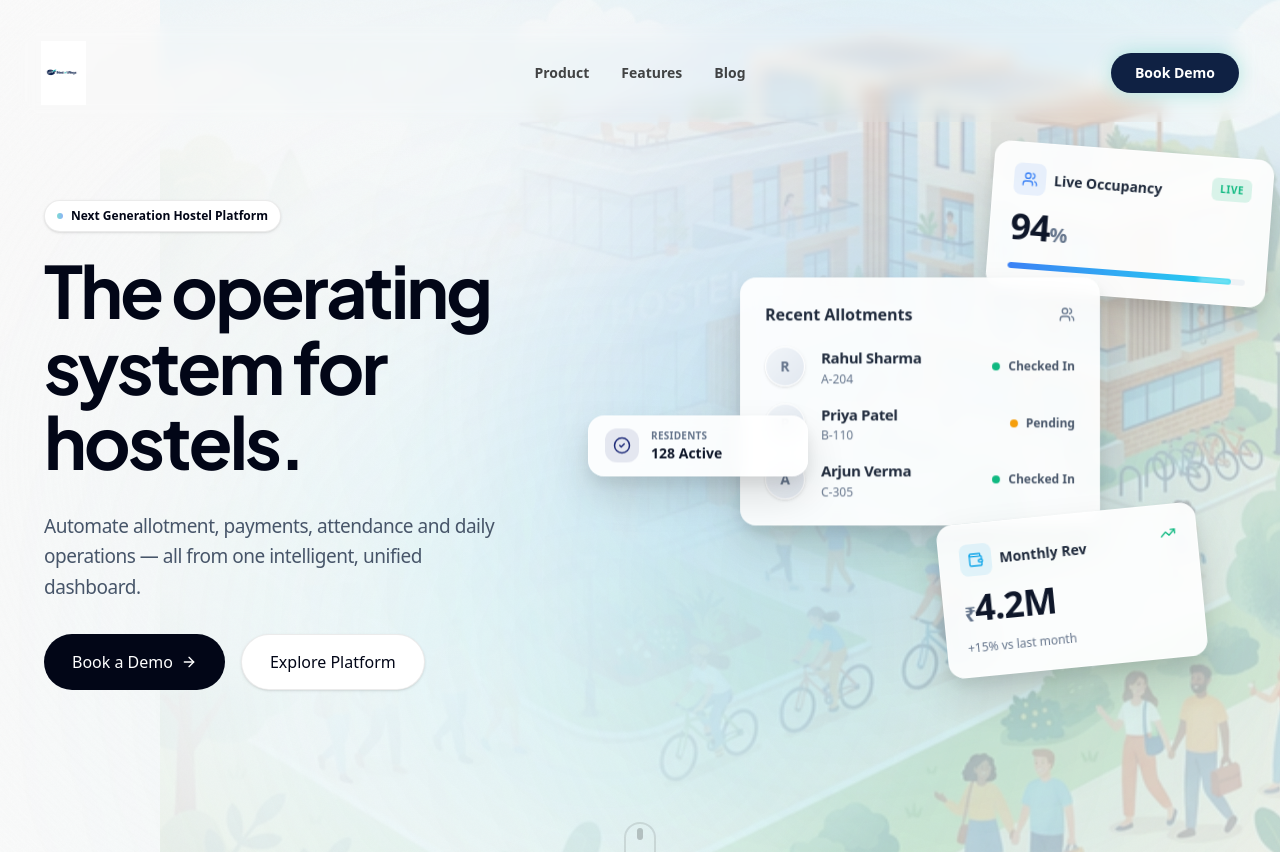
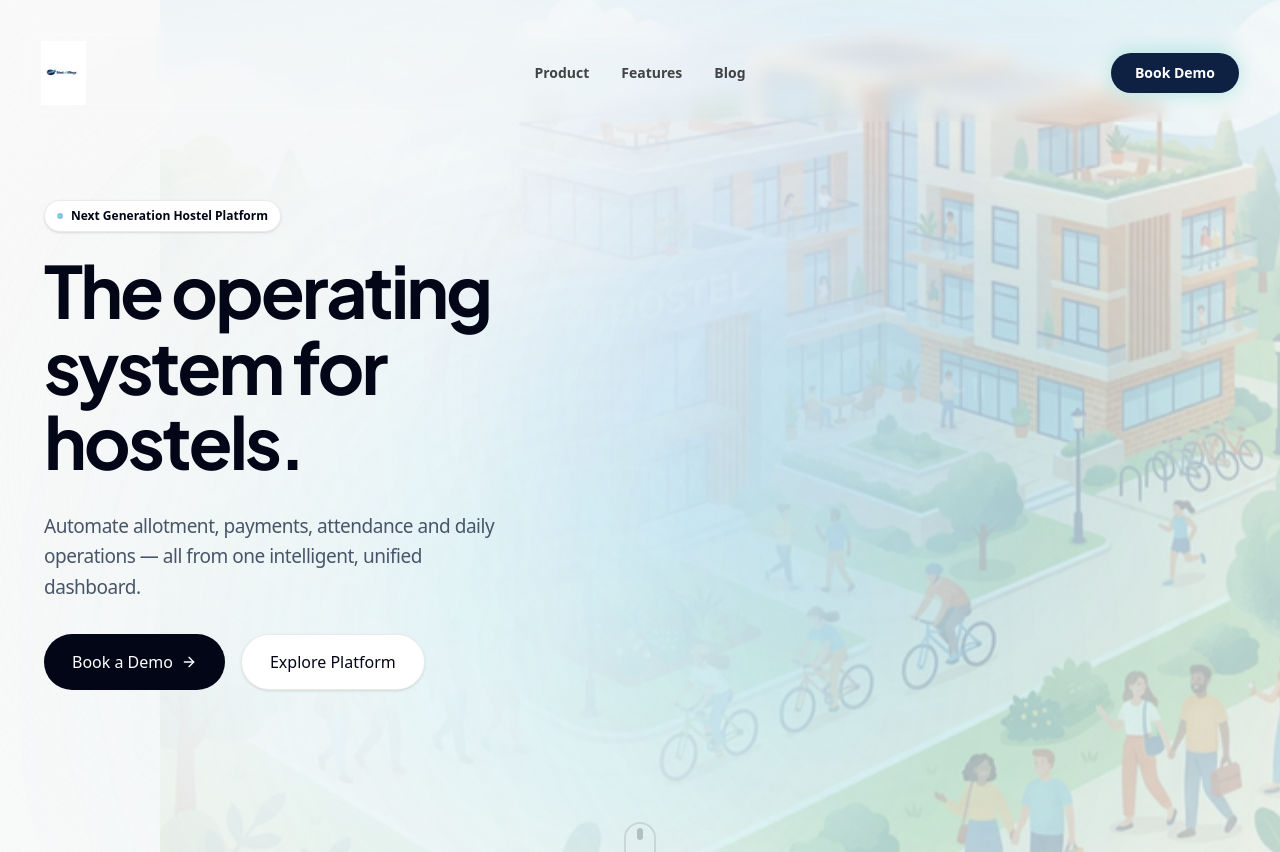
Before and after one commit to rachierich24/nestnwings, a Next.js app: page / in a window 1280 px wide. Shown: the top 852 px of the page. Built offline with nearby package versions, Linux system fonts and the light colour scheme.

Commit message:
style: remove duplicated react ui cards from hero section because the illustration image already contains them

```diff
--- a/src/components/home/Hero.tsx
+++ b/src/components/home/Hero.tsx
@@ -3,8 +3,7 @@
 import { useRef } from "react";
 import Link from "next/link";
 import { motion, useScroll, useTransform } from "framer-motion";
-import { ArrowRight, Activity, Users, ChevronDown, TrendingUp, Wallet, CheckCircle2, LineChart } from "lucide-react";
-import { OpsMockup, ResMockup, FinMockup } from "./ProductShowcase";
+import { ArrowRight } from "lucide-react";
 
 export function Hero() {
     const containerRef = useRef<HTMLDivElement>(null);
@@ -129,81 +128,7 @@ export function Hero() {
                         style={{ y: uiY }}
                         className="lg:col-span-7 relative h-[650px] w-full mt-4 lg:mt-0 flex flex-col lg:block z-20 perspective-[2000px]"
                     >
-                        {/* Layer 3: Floating SaaS UI Cards (Desktop Cluster / Mobile Carousel) */}
-                        <div className="relative z-20 w-full h-full flex items-center lg:block transform-style-3d">
-
-                            <div className="lg:hidden flex overflow-x-auto snap-x snap-mandatory gap-6 pb-8 pt-4 px-4 w-full scrollbar-hide">
-                                <div className="snap-center shrink-0 w-[85%] sm:w-[320px]">
-                                    <OccupancyCard />
-                                </div>
-                                <div className="snap-center shrink-0 w-[85%] sm:w-[320px]">
-                                    <RevenueCard />
-                                </div>
-                                <div className="snap-center shrink-0 w-[85%] sm:w-[320px]">
-                                    <AllotmentsCard />
-                                </div>
-                                <div className="snap-center shrink-0 w-[85%] sm:w-[280px]">
-                                    <ResidentsCard />
-                                </div>
-                            </div>
-
-                            <div className="hidden lg:block w-full h-full absolute inset-0">
-
-                                {/* Main Centerpiece: Allotments */}
-                                <motion.div
-                                    className="absolute top-[25%] right-[20%]"
-                                    style={{ zIndex: 30 }}
-                                    animate={{
-                                        y: [-8, 8, -8],
-                                        rotateY: [-2, 2, -2],
-                                        rotateX: [1, -1, 1]
-                                    }}
-                                    transition={{ duration: 8, ease: "easeInOut", repeat: Infinity, delay: 0 }}
-                                >
-                                    <AllotmentsCard />
-                                </motion.div>
-
-                                {/* Occupancy: Top Right */}
-                                <motion.div
-                                    className="absolute top-[5%] right-[-5%]"
-                                    style={{ zIndex: 20 }}
-                                    animate={{
-                                        y: [-5, 5, -5],
-                                        rotateZ: [2, 4, 2]
-                                    }}
-                                    transition={{ duration: 7, ease: "easeInOut", repeat: Infinity, delay: 1 }}
-                                >
-                                    <OccupancyCard />
-                                </motion.div>
-
-                                {/* Revenue: Bottom Right */}
-                                <motion.div
-                                    className="absolute top-[60%] right-[5%]"
-                                    style={{ zIndex: 40 }}
-                                    animate={{
-                                        y: [-6, 6, -6],
-                                        rotateZ: [-2, -4, -2]
-                                    }}
-                                    transition={{ duration: 7.5, ease: "easeInOut", repeat: Infinity, delay: 2 }}
-                                >
-                                    <RevenueCard />
-                                </motion.div>
-
-                                {/* Residents: Middle Left */}
-                                <motion.div
-                                    className="absolute top-[45%] left-[5%]"
-                                    style={{ zIndex: 50 }}
-                                    animate={{
-                                        y: [-4, 4, -4],
-                                    }}
-                                    transition={{ duration: 6, ease: "easeInOut", repeat: Infinity, delay: 3 }}
-                                >
-                                    <ResidentsCard />
-                                </motion.div>
-
-                            </div>
-
-                        </div>
+                        {/* The High-Fidelity UI Composition cards were removed because hero-illustration.png already includes them natively */}
                     </motion.div>
 
                 </div>
@@ -227,97 +152,3 @@ export function Hero() {
         </motion.section>
     );
 }
-
-// Reusable Glassmorphic Card Components
-
-function OccupancyCard() {
-    return (
-        <div className="w-full lg:w-[280px] p-5 rounded-2xl bg-white/90 backdrop-blur-[8px] border border-white/40 shadow-[0_20px_40px_rgba(0,0,0,0.12),0_8px_16px_rgba(0,0,0,0.08)] flex flex-col gap-3 transition-transform hover:-translate-y-1 rotate-2">
-            <div className="flex justify-between items-start">
-                <div className="flex items-center gap-2 text-[#3B82F6]">
-                    <div className="p-2 rounded-lg bg-[#3B82F6]/10">
-                        <Users size={16} />
-                    </div>
-                    <span className="text-sm font-bold text-[#1E293B]">Live Occupancy</span>
-                </div>
-                <div className="px-2 py-1 rounded-md bg-[#10B981]/15 text-[#10B981] text-[10px] uppercase tracking-wider font-bold">Live</div>
-            </div>
-            <div className="text-4xl font-black text-[#0F172A] tracking-tight">94<span className="text-xl text-[#64748B] font-semibold">%</span></div>
-            <div className="w-full h-1.5 bg-[#E2E8F0]/50 rounded-full overflow-hidden mt-1">
-                <div className="h-full bg-gradient-to-r from-[#3B82F6] to-[#22D3EE] w-[94%] rounded-full relative">
-                    <div className="absolute top-0 right-0 bottom-0 w-8 bg-white/40 blur-[2px] animate-[shimmer_2s_infinite]" />
-                </div>
-            </div>
-        </div>
-    );
-}
-
-function RevenueCard() {
-    return (
-        <div className="w-full lg:w-[260px] p-5 rounded-2xl bg-white/90 backdrop-blur-[8px] border border-white/40 shadow-[0_20px_40px_rgba(0,0,0,0.12),0_8px_16px_rgba(0,0,0,0.08)] flex flex-col gap-3 transition-transform hover:-translate-y-1 -rotate-2">
-            <div className="flex justify-between items-start">
-                <div className="flex items-center gap-2 text-[#0ea5e9]">
-                    <div className="p-2 rounded-lg bg-[#0ea5e9]/10">
-                        <Wallet size={16} />
-                    </div>
-                    <span className="text-sm font-bold text-[#1E293B]">Monthly Rev</span>
-                </div>
-                <TrendingUp size={16} className="text-[#10B981]" />
-            </div>
-            <div className="text-4xl font-black text-[#0F172A] tracking-tight"><span className="text-xl text-[#64748B] font-semibold">₹</span>4.2M</div>
-            <div className="text-xs text-[#64748B] font-medium">+15% vs last month</div>
-        </div>
-    );
-}
-
-function AllotmentsCard() {
-    return (
-        <div className="w-full lg:w-[360px] rounded-2xl bg-white/90 backdrop-blur-[8px] border border-white/40 shadow-[0_20px_40px_rgba(0,0,0,0.12),0_8px_16px_rgba(0,0,0,0.08)] p-6 flex flex-col transition-transform hover:-translate-y-1">
-            <div className="flex justify-between items-center mb-5">
-                <div className="text-base font-bold text-[#1E293B] flex items-center gap-2">
-                    Recent Allotments
-                </div>
-                <Users size={16} className="text-[#64748B]" />
-            </div>
-            <div className="space-y-4">
-                {[
-                    { name: "Rahul Sharma", room: "A-204", status: "Checked In", color: "bg-[#10B981]" },
-                    { name: "Priya Patel", room: "B-110", status: "Pending", color: "bg-[#F59E0B]" },
-                    { name: "Arjun Verma", room: "C-305", status: "Checked In", color: "bg-[#10B981]" }
-                ].map((item, i) => (
-                    <div key={i} className="flex items-center justify-between group">
-                        <div className="flex items-center gap-4">
-                            <div className="w-10 h-10 rounded-full bg-gradient-to-br from-[#F1F5F9] to-[#E2E8F0] flex items-center justify-center text-[#64748B] font-bold text-sm border border-white shadow-sm ring-1 ring-transparent group-hover:ring-[#3B82F6]/30 transition-all">
-                                {item.name.charAt(0)}
-                            </div>
-                            <div>
-                                <div className="text-[15px] font-bold text-[#1E293B] tracking-tight">{item.name}</div>
-                                <div className="text-xs text-[#64748B] font-medium mt-0.5">{item.room}</div>
-                            </div>
-                        </div>
-                        <div className="flex items-center gap-2">
-                            <div className={`w-2 h-2 rounded-full ${item.color}`} />
-                            <div className="text-xs font-semibold text-[#475569]">
-                                {item.status}
-                            </div>
-                        </div>
-                    </div>
-                ))}
-            </div>
-        </div>
-    );
-}
-
-function ResidentsCard() {
-    return (
-        <div className="w-full lg:w-[220px] bg-white/90 backdrop-blur-[8px] px-4 py-3 rounded-2xl shadow-[0_20px_40px_rgba(0,0,0,0.12),0_8px_16px_rgba(0,0,0,0.08)] border border-white/40 flex items-center gap-3 transition-transform hover:-translate-y-1">
-            <div className="p-2 rounded-xl bg-[#1D2A78]/10 text-[#1D2A78]">
-                <CheckCircle2 size={18} />
-            </div>
-            <div>
-                <div className="text-[10px] font-bold text-[#64748B] uppercase tracking-wide">Residents</div>
-                <div className="text-sm font-black text-[#0F172A]">128 Active</div>
-            </div>
-        </div>
-    );
-}
```
